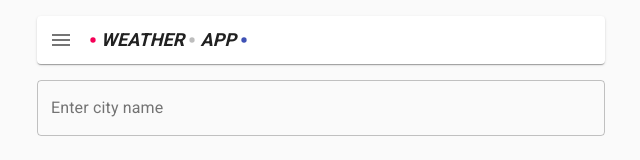
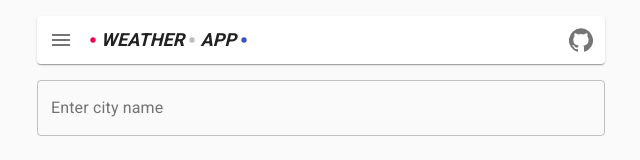
Before and after one commit to aserantes/forecast, a React (Create React App) app in the folder client/: page / in a window 1280 px wide. Shown: the top 160 px of the page, without its empty margins (319-959 px from the left). Built offline with nearby package versions, Linux system fonts and the light colour scheme.

Commit message:
added link to my  github/aserantes

```diff
--- a/client/src/components/MainMenu.js
+++ b/client/src/components/MainMenu.js
@@ -13,7 +13,8 @@ import {
   ListItemSecondaryAction,
   ListSubheader,
   Paper,
-  Toolbar
+  Toolbar,
+  Tooltip
 } from '@material-ui/core';
 
 import {
@@ -21,7 +22,8 @@ import {
   Brightness5 as SunIcon,
   Brightness3 as MoonIcon,
   Delete as DeleteIcon,
-  FiberManualRecord as DotIcon
+  FiberManualRecord as DotIcon,
+  GitHub as GitHubIcon
 } from '@material-ui/icons';
 
 import { delPreviousCity, setInputValue, setCityIdToSearch } from '../redux';
@@ -46,6 +48,9 @@ const useStyles = makeStyles((theme) => ({
     overflow: 'hidden',
     textOverflow: 'ellipsis',
     maxWidth: '224px'
+  },
+  pushToRight: {
+    marginLeft: 'auto'
   }
 }));
 
@@ -89,6 +94,17 @@ function MainMenu() {
           APP
         </Box>
         <DotIcon className={classes.dot} color='primary' />
+        <Tooltip title='Go to repository' placement='left' arrow>
+          <IconButton
+            aria-label='github'
+            href='https://github.com/aserantes/forecast'
+            className={classes.pushToRight}
+            target='_blank'
+            rel='noopener'
+          >
+            <GitHubIcon />
+          </IconButton>
+        </Tooltip>
       </Toolbar>
       <Menu id='menu1' anchorEl={anchorEl} keepMounted open={open} onClose={handleClose}>
         <List className={classes.list} subheader={<ListSubheader>SETTINGS</ListSubheader>}>
```
Also changed, not shown: 14 other files (tests, documents, lock files or other folders).
